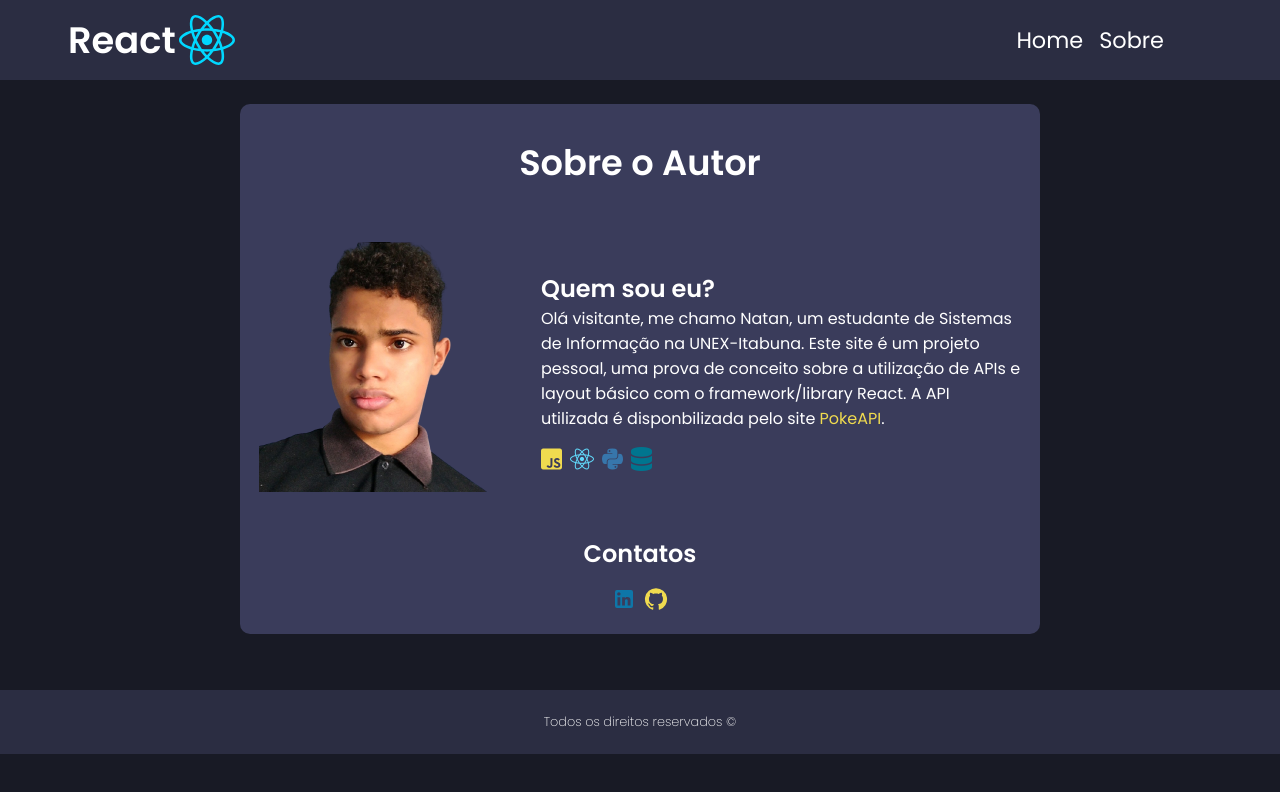
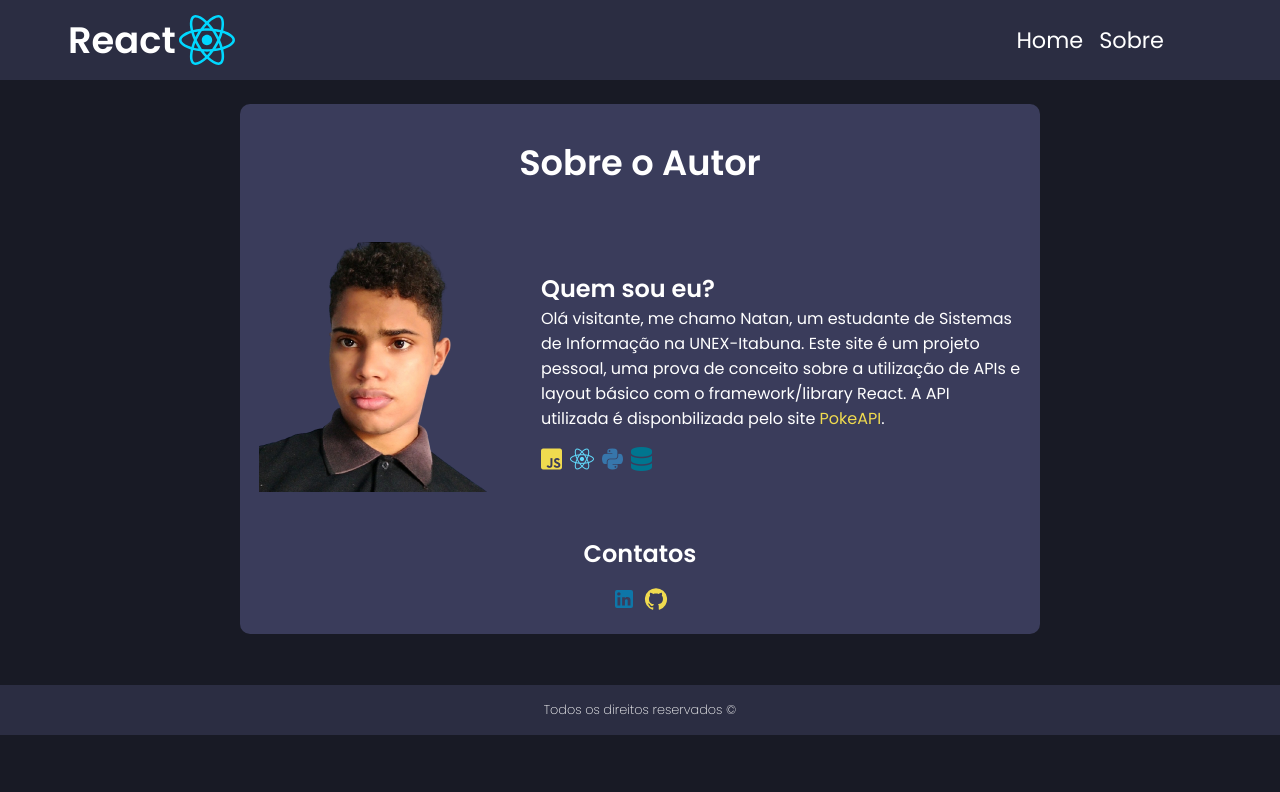
Before and after one commit to NatanCorreiaS/pokemon-api, a React (Create React App) app: page /about in a window 1280 px wide. Shown: the top 792 px of the page. Built offline with nearby package versions, Linux system fonts and the light colour scheme.

Commit message:
overflow-y corrected

```diff
--- a/src/App.css
+++ b/src/App.css
@@ -15,4 +15,5 @@ body {
   background-color: #181a25;
   color: white;
   overflow-x: hidden;
+  overflow-y: hidden;
 }
--- a/src/styles/Footer.css
+++ b/src/styles/Footer.css
@@ -1,8 +1,8 @@
 footer {
   background-color: #2b2d42;
   text-align: center;
-  padding: 1.45rem;
-  margin-top: 3.5rem;
+  padding: 1rem;
+  margin-top: 3.2rem;
 }
 
 footer h4 {
```
